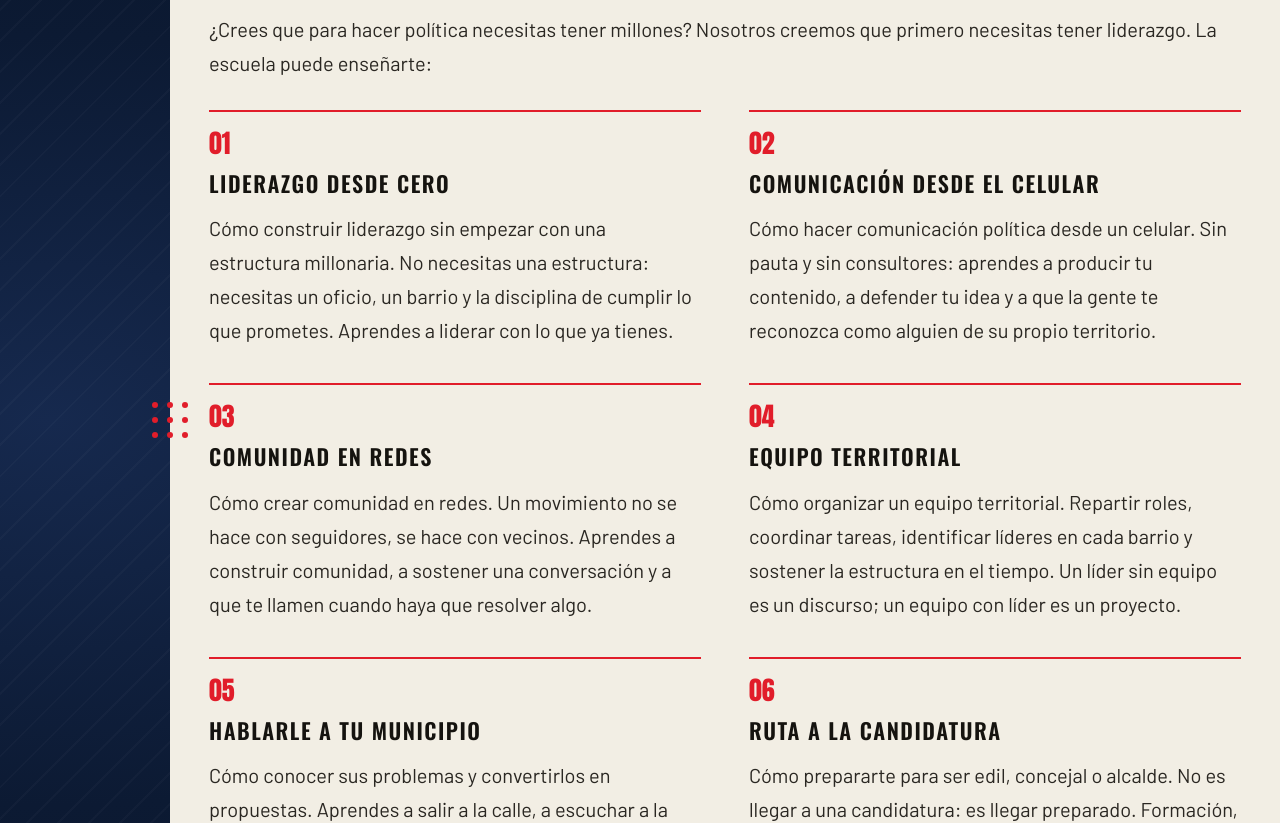
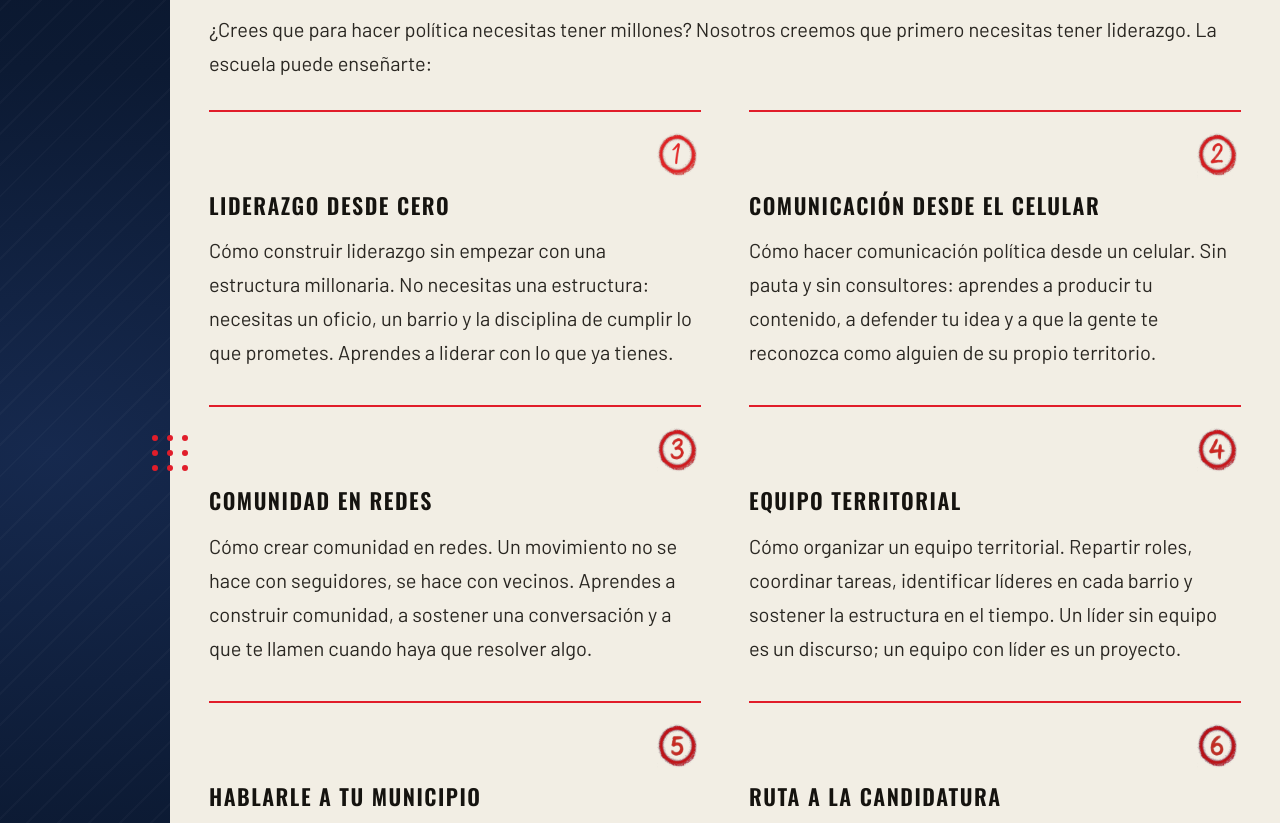
Before and after one commit to EsneiderCdD/movimiento-bate, a Next.js app: page /voluntariado in a window 1280 px wide. Shown: the part 1700-2523 px from the top of the page. Built offline with nearby package versions, Linux system fonts and the light colour scheme.

Commit message:
(voluntariado)

```diff
--- a/src/components/specific/voluntariado/VoluntariadoContent.module.css
+++ b/src/components/specific/voluntariado/VoluntariadoContent.module.css
@@ -520,11 +520,12 @@
   padding-top: 18px;
 }
 
-.moduleNumber {
-  font-family: var(--font-anton);
-  font-size: 26px;
-  line-height: 1;
-  color: var(--rojo);
+.moduleIcon {
+  display: block;
+  align-self: flex-end;
+  width: 48px;
+  height: 48px;
+  object-fit: contain;
 }
 
 .audienceGrid {
--- a/src/components/specific/voluntariado/VoluntariadoContent.tsx
+++ b/src/components/specific/voluntariado/VoluntariadoContent.tsx
@@ -1,6 +1,7 @@
 "use client";
 
 import { useState } from "react";
+import Image from "next/image";
 import Hero from "@/components/specific/hero/Hero";
 import HeroCarousel from "@/components/specific/hero/carousel/HeroCarousel";
 import SectionHeader from "@/components/reusables/sectionHeader/SectionHeader";
@@ -152,9 +153,13 @@ export default function VoluntariadoContent() {
                 <div className={styles.modules}>
                   {MODULES.map((module) => (
                     <article key={module.n} className={styles.module}>
-                      <span className={styles.moduleNumber}>
-                        {module.n}
-                      </span>
+                      <Image
+                        src={`/${Number(module.n)}.png`}
+                        alt=""
+                        width={457}
+                        height={546}
+                        className={styles.moduleIcon}
+                      />
                       <h3 className={styles.blockTitle}>{module.title}</h3>
                       <p className={styles.text}>{module.body}</p>
                     </article>
```
